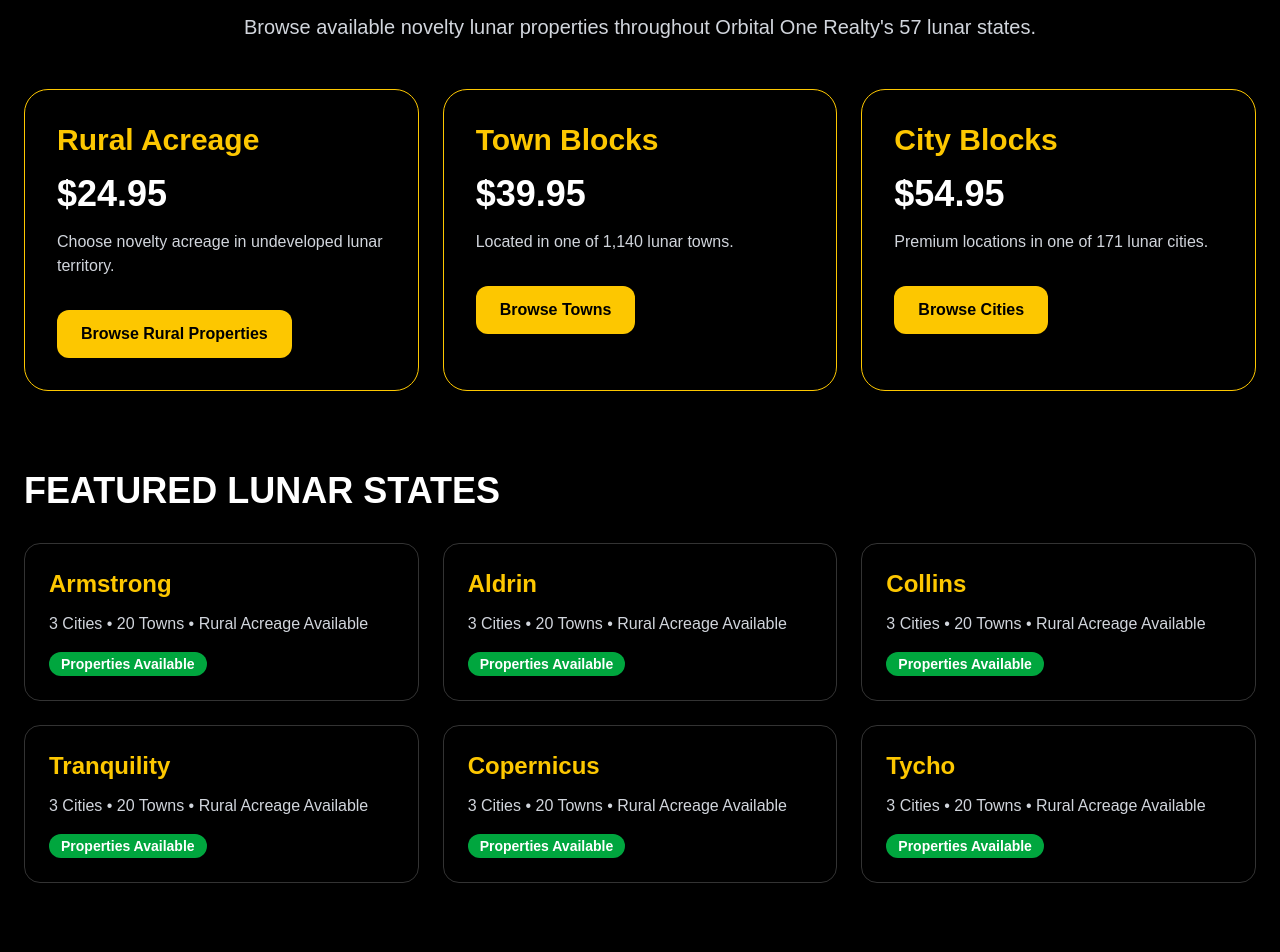
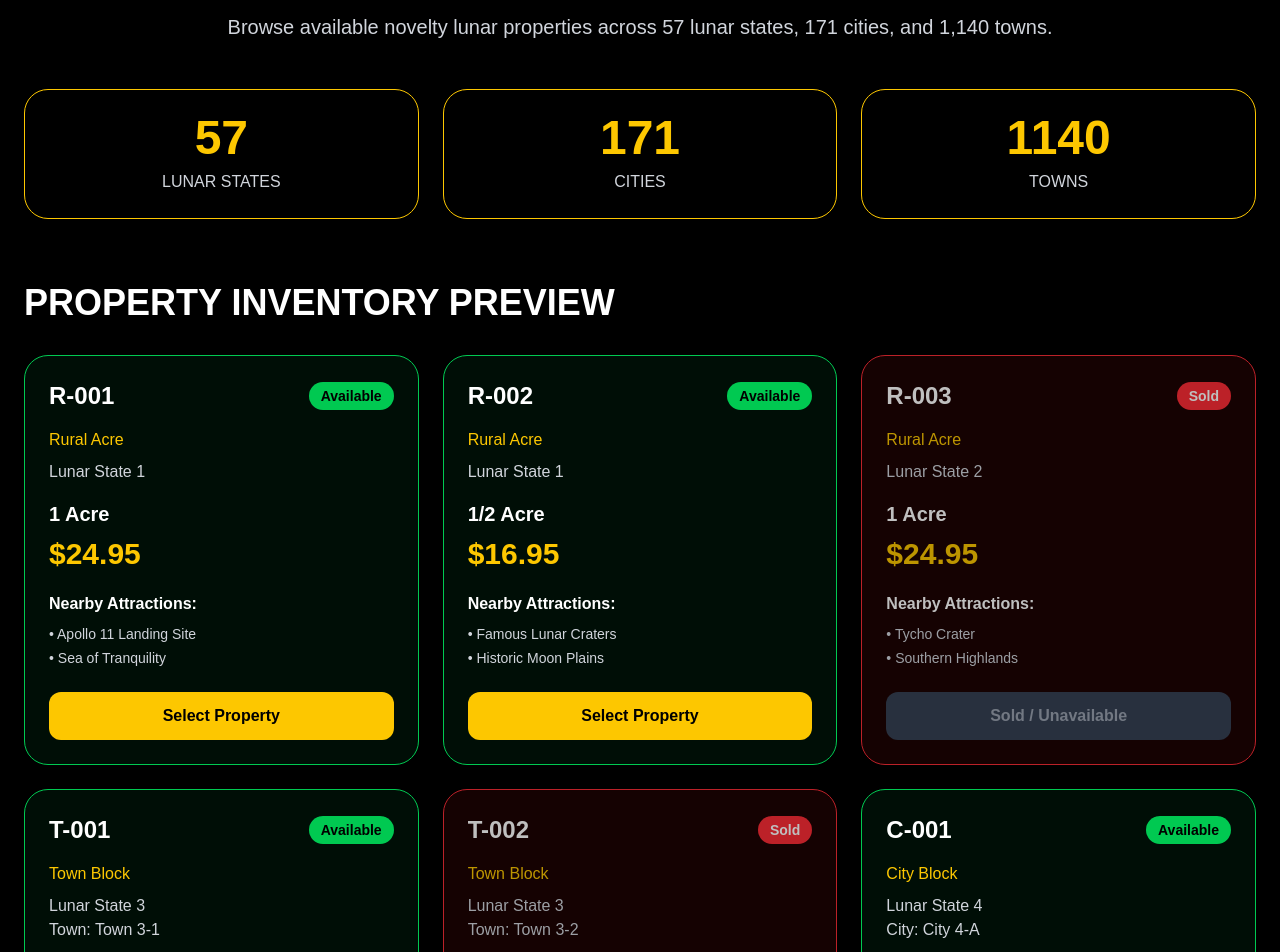
Before and after one commit to MiJoy2026/orbital-one-realty-clean, a Next.js app: page /explore in a window 1280 px wide. Shown: the part 200-1152 px from the top of the page. Built offline with nearby package versions, Linux system fonts and the light colour scheme.

Commit message:
Add lunar states browser

```diff
--- a/app/explore/page.tsx
+++ b/app/explore/page.tsx
@@ -1,11 +1,4 @@
-const states = [
-  "Armstrong",
-  "Aldrin",
-  "Collins",
-  "Tranquility",
-  "Copernicus",
-  "Tycho",
-];
+import { lunarStates, sampleProperties } from "@/lib/moon-data";
 
 export default function ExplorePage() {
   return (
@@ -16,101 +9,118 @@ export default function ExplorePage() {
         </h1>
 
         <p className="mt-6 text-center text-xl text-gray-300">
-          Browse available novelty lunar properties throughout Orbital One
-          Realty's 57 lunar states.
+          Browse available novelty lunar properties across 57 lunar states,
+          171 cities, and 1,140 towns.
         </p>
 
-        <div className="mt-12 grid gap-6 md:grid-cols-3">
-          <div className="rounded-3xl border border-yellow-400 p-8">
-            <h2 className="text-3xl font-black text-yellow-400">
-              Rural Acreage
-            </h2>
-
-            <p className="mt-4 text-4xl font-black">$24.95</p>
-
-            <p className="mt-4 text-gray-300">
-              Choose novelty acreage in undeveloped lunar territory.
+        <section className="mt-12 grid gap-6 md:grid-cols-3">
+          <div className="rounded-3xl border border-yellow-400 p-6 text-center">
+            <p className="text-5xl font-black text-yellow-400">
+              {lunarStates.length}
             </p>
-
-            <button className="mt-8 rounded-xl bg-yellow-400 px-6 py-3 font-bold text-black">
-              Browse Rural Properties
-            </button>
+            <p className="mt-2 uppercase text-gray-300">Lunar States</p>
           </div>
 
-          <div className="rounded-3xl border border-yellow-400 p-8">
-            <h2 className="text-3xl font-black text-yellow-400">
-              Town Blocks
-            </h2>
-
-            <p className="mt-4 text-4xl font-black">$39.95</p>
-
-            <p className="mt-4 text-gray-300">
-              Located in one of 1,140 lunar towns.
+          <div className="rounded-3xl border border-yellow-400 p-6 text-center">
+            <p className="text-5xl font-black text-yellow-400">
+              {lunarStates.length * 3}
             </p>
-
-            <button className="mt-8 rounded-xl bg-yellow-400 px-6 py-3 font-bold text-black">
-              Browse Towns
-            </button>
+            <p className="mt-2 uppercase text-gray-300">Cities</p>
           </div>
 
-          <div className="rounded-3xl border border-yellow-400 p-8">
-            <h2 className="text-3xl font-black text-yellow-400">
-              City Blocks
-            </h2>
-
-            <p className="mt-4 text-4xl font-black">$54.95</p>
-
-            <p className="mt-4 text-gray-300">
-              Premium locations in one of 171 lunar cities.
+          <div className="rounded-3xl border border-yellow-400 p-6 text-center">
+            <p className="text-5xl font-black text-yellow-400">
+              {lunarStates.length * 20}
             </p>
-
-            <button className="mt-8 rounded-xl bg-yellow-400 px-6 py-3 font-bold text-black">
-              Browse Cities
-            </button>
-          </div>
-        </div>
-
-        <section className="mt-20">
-          <h2 className="text-4xl font-black uppercase">
-            Featured Lunar States
-          </h2>
-
-          <div className="mt-8 grid gap-6 md:grid-cols-3">
-            {states.map((state) => (
-              <div
-                key={state}
-                className="rounded-2xl border border-white/20 p-6"
-              >
-                <h3 className="text-2xl font-bold text-yellow-400">
-                  {state}
-                </h3>
-
-                <p className="mt-3 text-gray-300">
-                  3 Cities • 20 Towns • Rural Acreage Available
-                </p>
-
-                <div className="mt-4">
-                  <span className="rounded-full bg-green-600 px-3 py-1 text-sm font-bold">
-                    Properties Available
-                  </span>
-                </div>
-              </div>
-            ))}
+            <p className="mt-2 uppercase text-gray-300">Towns</p>
           </div>
         </section>
 
-        <section className="mt-20 rounded-3xl border border-white/20 p-8">
-          <h2 className="text-3xl font-black">
-            Coming Soon
+        <section className="mt-16">
+          <h2 className="text-4xl font-black uppercase">
+            Property Inventory Preview
           </h2>
 
-          <ul className="mt-6 space-y-3 text-gray-300">
-            <li>✓ Interactive Moon Map</li>
-            <li>✓ Available Property Search</li>
-            <li>✓ Sold Property Tracking</li>
-            <li>✓ State, City, and Town Selection</li>
-            <li>✓ Instant Property Reservation</li>
-          </ul>
+          <div className="mt-8 grid gap-6 md:grid-cols-2 lg:grid-cols-3">
+            {sampleProperties.map((property) => {
+              const isSold = property.status === "Sold";
+
+              return (
+                <div
+                  key={property.id}
+                  className={`rounded-3xl border p-6 ${
+                    isSold
+                      ? "border-red-500 bg-red-950/40 opacity-75"
+                      : "border-green-500 bg-green-950/30"
+                  }`}
+                >
+                  <div className="flex items-center justify-between gap-4">
+                    <h3 className="text-2xl font-black">
+                      {property.id}
+                    </h3>
+
+                    <span
+                      className={`rounded-full px-3 py-1 text-sm font-bold ${
+                        isSold
+                          ? "bg-red-500 text-white"
+                          : "bg-green-500 text-black"
+                      }`}
+                    >
+                      {property.status}
+                    </span>
+                  </div>
+
+                  <p className="mt-4 text-yellow-400">
+                    {property.type}
+                  </p>
+
+                  <p className="mt-2 text-gray-300">
+                    {property.state}
+                  </p>
+
+                  {property.city && (
+                    <p className="text-gray-300">
+                      City: {property.city}
+                    </p>
+                  )}
+
+                  {property.town && (
+                    <p className="text-gray-300">
+                      Town: {property.town}
+                    </p>
+                  )}
+
+                  <p className="mt-4 text-xl font-bold">
+                    {property.size}
+                  </p>
+
+                  <p className="mt-2 text-3xl font-black text-yellow-400">
+                    ${property.price.toFixed(2)}
+                  </p>
+
+                  <div className="mt-5">
+                    <p className="font-bold">Nearby Attractions:</p>
+                    <ul className="mt-2 space-y-1 text-sm text-gray-300">
+                      {property.nearbyAttractions.map((attraction) => (
+                        <li key={attraction}>• {attraction}</li>
+                      ))}
+                    </ul>
+                  </div>
+
+                  <button
+                    disabled={isSold}
+                    className={`mt-6 w-full rounded-xl px-5 py-3 font-black ${
+                      isSold
+                        ? "cursor-not-allowed bg-gray-700 text-gray-400"
+                        : "bg-yellow-400 text-black"
+                    }`}
+                  >
+                    {isSold ? "Sold / Unavailable" : "Select Property"}
+                  </button>
+                </div>
+              );
+            })}
+          </div>
         </section>
       </div>
     </main>
--- a/app/layout.tsx
+++ b/app/layout.tsx
@@ -22,6 +22,7 @@ export default function RootLayout({
           <div className="flex flex-wrap gap-4 text-sm font-bold uppercase tracking-wide">
             <a href="/">Home</a>
             <a href="/explore">Explore</a>
+            <a href="/states">States</a>
             <a href="/pricing">Pricing</a>
             <a href="/faq">FAQ</a>
             <a href="/hoa">HOA</a>
--- /dev/null
+++ b/app/states/page.tsx
@@ -0,0 +1,72 @@
+import { lunarStates, sampleProperties } from "../../lib/moon-data";
+
+export default function StatesPage() {
+  return (
+    <main className="min-h-screen bg-black px-6 py-20 text-white">
+      <div className="mx-auto max-w-7xl">
+        <h1 className="text-center text-5xl font-black uppercase">
+          Lunar States
+        </h1>
+
+        <p className="mt-6 text-center text-xl text-gray-300">
+          Explore all 57 Orbital One lunar states. Each state includes 3 cities,
+          20 towns, and rural novelty acreage.
+        </p>
+
+        <div className="mt-12 grid gap-6 md:grid-cols-3 lg:grid-cols-4">
+          {lunarStates.map((state) => {
+            const stateProperties = sampleProperties.filter(
+              (property) => property.state === state.name
+            );
+
+            const available = stateProperties.filter(
+              (property) => property.status === "Available"
+            ).length;
+
+            const sold = stateProperties.filter(
+              (property) => property.status === "Sold"
+            ).length;
+
+            return (
+              <div
+                key={state.id}
+                className="rounded-3xl border border-white/20 bg-white/5 p-6"
+              >
+                <p className="text-sm font-bold uppercase tracking-[0.3em] text-yellow-400">
+                  State {state.id}
+                </p>
+
+                <h2 className="mt-3 text-2xl font-black">
+                  {state.name}
+                </h2>
+
+                <div className="mt-5 space-y-2 text-gray-300">
+                  <p>3 Cities</p>
+                  <p>20 Towns</p>
+                  <p>Rural Acreage</p>
+                </div>
+
+                <div className="mt-5 flex gap-2">
+                  <span className="rounded-full bg-green-600 px-3 py-1 text-sm font-bold">
+                    {available} Available
+                  </span>
+
+                  <span className="rounded-full bg-red-600 px-3 py-1 text-sm font-bold">
+                    {sold} Sold
+                  </span>
+                </div>
+
+                <a
+                  href="/explore"
+                  className="mt-6 block rounded-xl bg-yellow-400 px-5 py-3 text-center font-black text-black"
+                >
+                  View Properties
+                </a>
+              </div>
+            );
+          })}
+        </div>
+      </div>
+    </main>
+  );
+}
--- /dev/null
+++ b/lib/moon-data.ts
@@ -0,0 +1,98 @@
+export type PropertyStatus = "Available" | "Sold";
+export type PropertyType = "Rural Acre" | "Town Block" | "City Block";
+
+export type LunarProperty = {
+  id: string;
+  state: string;
+  city?: string;
+  town?: string;
+  type: PropertyType;
+  size: string;
+  price: number;
+  status: PropertyStatus;
+  nearbyAttractions: string[];
+};
+
+export const lunarStates = Array.from({ length: 57 }, (_, index) => ({
+  id: index + 1,
+  name: `Lunar State ${index + 1}`,
+  cities: [
+    `City ${index + 1}-A`,
+    `City ${index + 1}-B`,
+    `City ${index + 1}-C`,
+  ],
+  towns: Array.from(
+    { length: 20 },
+    (_, townIndex) => `Town ${index + 1}-${townIndex + 1}`
+  ),
+}));
+
+export const sampleProperties: LunarProperty[] = [
+  {
+    id: "R-001",
+    state: "Lunar State 1",
+    type: "Rural Acre",
+    size: "1 Acre",
+    price: 24.95,
+    status: "Available",
+    nearbyAttractions: ["Apollo 11 Landing Site", "Sea of Tranquility"],
+  },
+  {
+    id: "R-002",
+    state: "Lunar State 1",
+    type: "Rural Acre",
+    size: "1/2 Acre",
+    price: 16.95,
+    status: "Available",
+    nearbyAttractions: ["Famous Lunar Craters", "Historic Moon Plains"],
+  },
+  {
+    id: "R-003",
+    state: "Lunar State 2",
+    type: "Rural Acre",
+    size: "1 Acre",
+    price: 24.95,
+    status: "Sold",
+    nearbyAttractions: ["Tycho Crater", "Southern Highlands"],
+  },
+  {
+    id: "T-001",
+    state: "Lunar State 3",
+    town: "Town 3-1",
+    type: "Town Block",
+    size: "Town Block",
+    price: 39.95,
+    status: "Available",
+    nearbyAttractions: ["Copernicus Crater", "Lunar Ridge Trail"],
+  },
+  {
+    id: "T-002",
+    state: "Lunar State 3",
+    town: "Town 3-2",
+    type: "Town Block",
+    size: "Town Block",
+    price: 39.95,
+    status: "Sold",
+    nearbyAttractions: ["Mare Imbrium", "Lunar Overlook"],
+  },
+  {
+    id: "C-001",
+    state: "Lunar State 4",
+    city: "City 4-A",
+    type: "City Block",
+    size: "City Block",
+    price: 54.95,
+    status: "Available",
+    nearbyAttractions: ["Aristarchus Plateau", "Bright Crater Field"],
+  },
+  {
+    id: "C-002",
+    state: "Lunar State 4",
+    city: "City 4-B",
+    type: "City Block",
+    size: "City Block",
+    price: 54.95,
+    status: "Sold",
+    nearbyAttractions: ["Lunar North Vista", "Highland Ridge"],
+  },
+];
```
